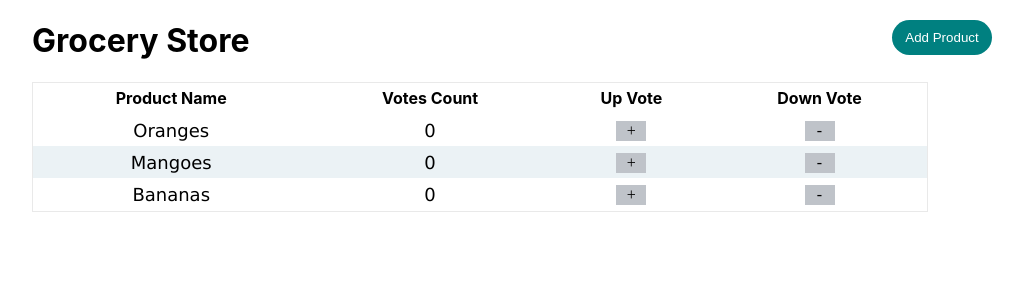
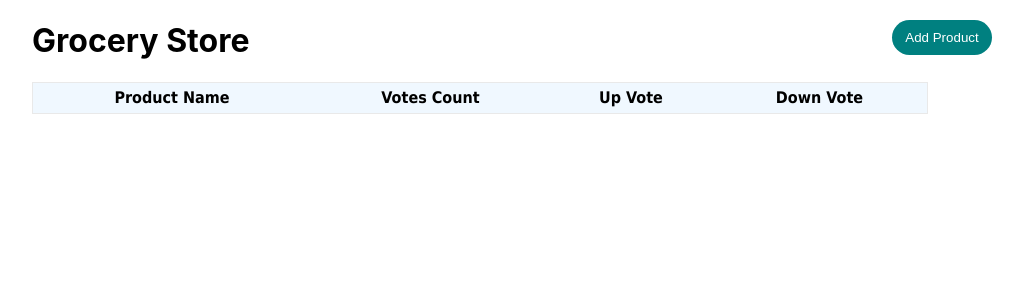
Before and after one commit to fkahindi/grocery-app, a React (Create React App) app: page / in a window 1280 px wide. Shown: the top 300 px of the page, without its empty margins (160-1183 px from the left). Built offline with nearby package versions, Linux system fonts and the light colour scheme.

Commit message:
persist data

```diff
--- a/src/App.css
+++ b/src/App.css
@@ -41,8 +41,17 @@ th {
     text-align: center;
 }
 
+th {
+    background-color: aliceblue;
+    font-family: Tahoma, 'Segoe UI', Geneva, Verdana, sans-serif;
+}
+
 tr:nth-of-type(even) {
     background-color: rgb(235, 242, 245);
+}
+
+tr:nth-of-type(odd) {
+    background-color: lightgrey;
 }
 
 .product-title,
--- a/src/components/App.js
+++ b/src/components/App.js
@@ -1,4 +1,4 @@
-import React,{useEffect, useState} from "react";
+import React,{useState, useEffect} from "react";
 import Header from "./Header";
 import ProductList from "./ProductList";
 import {v4 as uuidv4} from 'uuid'
@@ -6,25 +6,23 @@ import {v4 as uuidv4} from 'uuid'
 import '../App.css'
 import AddProduct from "./AddProduct";
 const App =()=>{
-  const [products, setProducts] =useState([
-    {
-      id:uuidv4(),
-      title:"Oranges",
-      votes:0,
-    },
-    {
-      id:uuidv4(),
-      title:"Mangoes",
-      votes:0,
-    },
-    {
-      id:uuidv4(),
-      title:"Bananas",
-      votes:0,
-    },
-  ])
+  const [products, setProducts] =useState(getInitialProducts())
 
- const addProduct =title=>{
+  function getInitialProducts(){
+    //get stored items
+    const temp = localStorage.getItem("products")
+    const savedProducts = JSON.parse(temp)
+    return savedProducts || []
+  }
+
+  useEffect(()=>{
+    //storing products
+    const temp = JSON.stringify(products)
+    localStorage.setItem("products",temp)
+
+  },[products])
+
+ const addNewProduct =title=>{
    const newProduct ={
      id:uuidv4(),
      title:title,
@@ -40,6 +38,7 @@ const App =()=>{
  const handleShowInputForm=()=>{
   setShowInputForm(!showInputForm)
  }
+
  const upVote =(id)=>{
    setProducts(
      products.map(product=>
@@ -62,13 +61,12 @@ const App =()=>{
   return(
     <div className="container">
       <Header addInputForm={handleShowInputForm}/>
-      {showInputForm && <AddProduct addProductProps={addProduct}/>}
+      {showInputForm && <AddProduct addProductProps={addNewProduct}/>}
       <ProductList
         className="product-list"
         productProps={products}
         handleUpVote={upVote}
         handleDownVote={downVote}
-
       />
     </div>
   )
```
